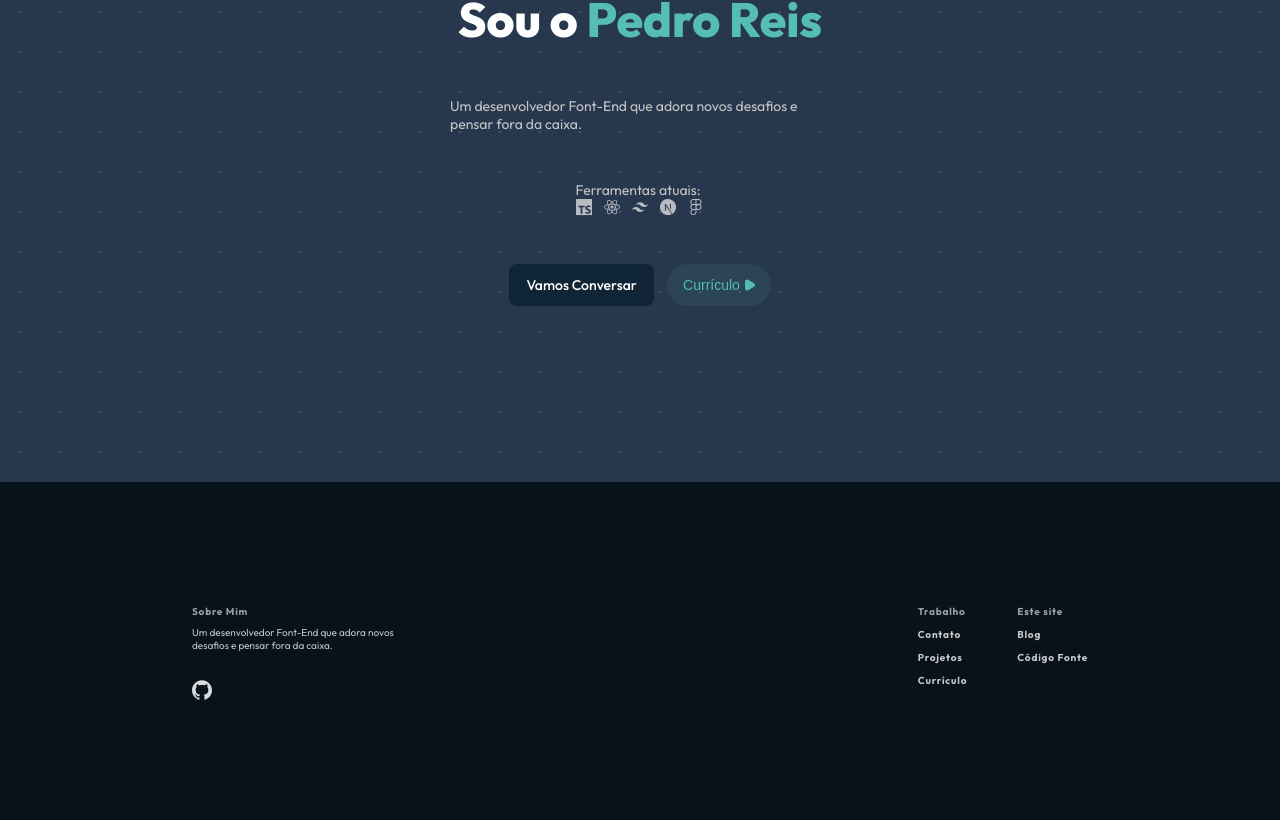
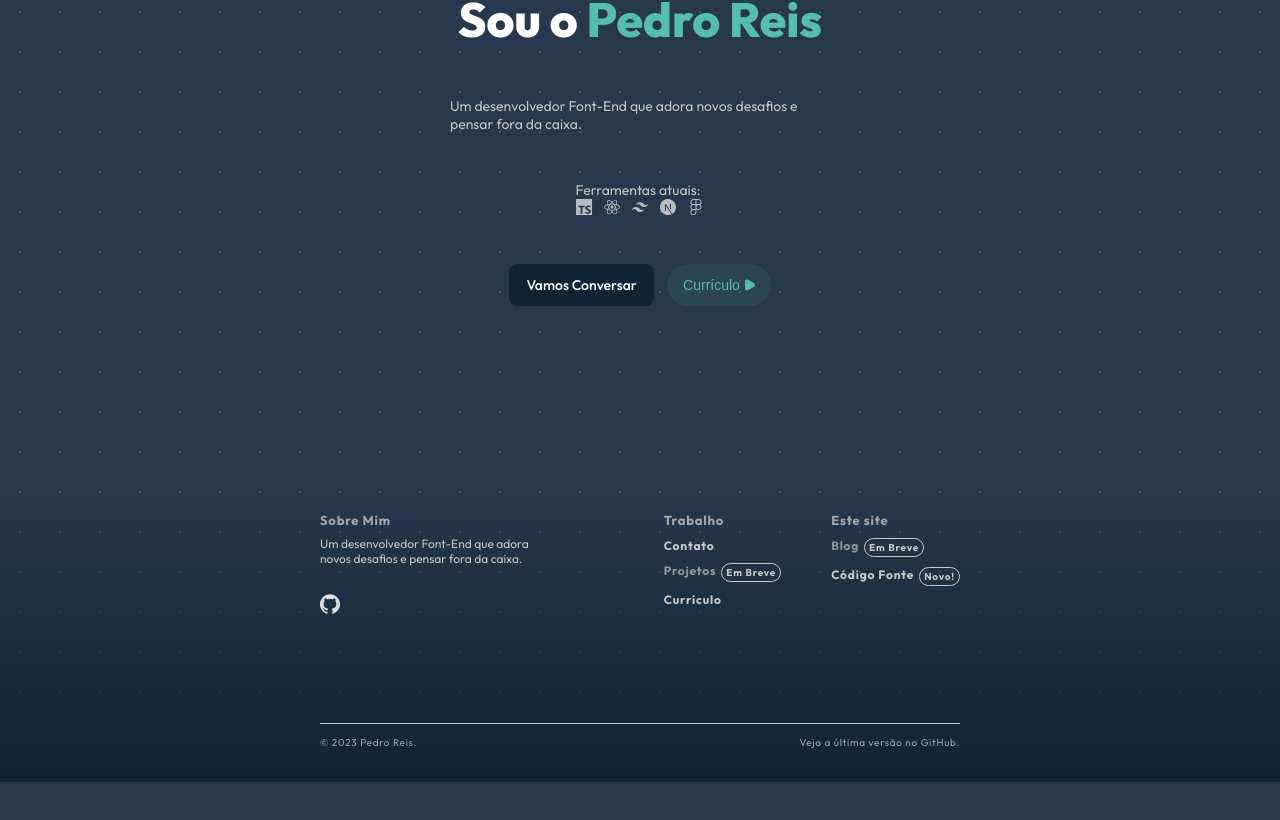
Before and after one commit to itspedro/preis.tech, a Next.js app: page / in a window 1280 px wide. Shown: the part 248-1068 px from the top of the page. After the commit the page ends 1030 px from the top, so only its background shows below. Built offline with nearby package versions, Linux system fonts and the light colour scheme.

Commit message:
[+]feat: redesign footer component

```diff
--- a/src/components/Footer/footer-about.tsx
+++ b/src/components/Footer/footer-about.tsx
@@ -12,7 +12,7 @@ const Container = styled.div`
 
 const Title = styled.h3`
   color: ${props => props.theme.text80};
-  font-size: 10px;
+  font-size: 13px;
   font-family: inherit;
   font-style: normal;
   font-weight: 700;
@@ -22,7 +22,7 @@ const Title = styled.h3`
 
 const Text = styled.p`
   color: ${props => props.theme.text};
-  font-size: 10px;
+  font-size: 12px;
   font-family: inherit;
   font-style: normal;
   font-weight: 400;
--- a/src/components/Footer/footer-cols.tsx
+++ b/src/components/Footer/footer-cols.tsx
@@ -2,8 +2,11 @@ import Link from "next/link";
 import styled from "styled-components";
 
 interface LinksProps {
+  id: number;
   name: string;
   url: string;
+  $soon?: boolean;
+  $new?: boolean;
 };
 
 interface FooterColsProps {
@@ -17,7 +20,41 @@ const FooterColContainer = styled.div`
   gap: 10px;
 `
 
-const FooterColItem = styled.div`
+const FooterColItem = styled.div<{
+  $soon: boolean,
+  $new: boolean
+}>`
+  display: flex;
+  gap: 5px;
+  color: ${props => props.$soon ? props.theme.text70 : props.theme.textLight};
+  font-size: 12px;
+  font-family: inherit;
+  font-style: normal;
+  font-weight: 700;
+  line-height: normal;
+  letter-spacing: 0.8px;
+  text-decoration: none;
+  transition: 0.3s;
+  ${props => !props.$soon && `
+    &:hover {
+      color: ${props.theme.textBold};
+    };
+  `};
+  cursor: ${props => props.$soon ? "default" : "pointer"};
+
+`
+
+const FooterColTitle = styled.h3`
+  color: ${props => props.theme.text80};
+  font-size: 13px;
+  font-family: inherit;
+  font-style: normal;
+  font-weight: 700;
+  line-height: normal;
+  letter-spacing: 0.8px;
+`
+
+const SoonLabel = styled.span`
   color: ${props => props.theme.textLight};
   font-size: 10px;
   font-family: inherit;
@@ -27,37 +64,37 @@ const FooterColItem = styled.div`
   letter-spacing: 0.8px;
   text-decoration: none;
   transition: 0.3s;
-  cursor: pointer;
-
-  &:hover {
-    color: ${props => props.theme.textBold};
-  };
+  border: 1px solid ${props => props.theme.textLight};
+  border-radius: 10px;
+  padding: 2px 4px;
 `
 
-const FooterColTitle = styled.h3`
-  color: ${props => props.theme.text80};
-  font-size: 10px;
-  font-family: inherit;
-  font-style: normal;
-  font-weight: 700;
-  line-height: normal;
-  letter-spacing: 0.8px;
-`
 
 function FooterCol(props: FooterColsProps) {
 
   return (
-    <FooterColContainer>
+    <FooterColContainer key={props.title}>
       <FooterColTitle>{props.title}</FooterColTitle>
-      {props.links.map((link, index) => {
+      {props.links.map((link) => {
+        link.$soon = link.$soon ?? false;
+        link.$new = link.$new ?? false;
         return (
-          <Link key={index} href={link.url}>
-            <FooterColItem key={index}>{link.name}</FooterColItem>
+          <Link key={link.id} href={!link.$soon ? link.url : ''}>
+            <FooterColItem
+              $soon={link.$soon}
+              $new={link.$new}
+            >
+              {link.name}
+              {link.$soon || link.$new ? (
+                <SoonLabel>
+                  {link.$soon ? 'Em Breve' : 'Novo!'}
+                </SoonLabel>
+              ): null}
+            </FooterColItem>
           </Link>
         )
       })}
     </FooterColContainer>
-
   );
 };
 
--- a/src/components/Footer/footer.tsx
+++ b/src/components/Footer/footer.tsx
@@ -6,23 +6,25 @@ import FooterSobre from './footer-about';
 
 const FooterRoot = styled.footer`
   display: flex;
+  flex-direction: column;
   align-items: center;
-  justify-content: center;
-  height: 340px;
-  background-color: ${props => props.theme.secondary};
+  justify-content: space-around;
+  height: 300px;
+  background: linear-gradient(180deg, transparent, ${props => props.theme.tertiary});
 `
 
 const FooterContent = styled.div`
   display: flex;
   justify-content: space-between;
-  width: 70%;
+  width: 50%;
   margin: 0 auto;
+  margin-bottom: 50px;
 
   @media (max-width: 768px) {
     flex-direction: column;
     gap: 50px;
-  }
-
+    width: 80%;
+  };
 `
 
 const FooterCols = styled.div`
@@ -30,6 +32,30 @@ const FooterCols = styled.div`
   align-items: start;
   gap: 50px;
 `
+
+const FooterCopy = styled.div`
+  width: 50%;
+  display: flex;
+  justify-content: space-between;
+  border-top: 1px solid #C9C9C9;
+  height: 30px;
+  align-items: flex-end;
+
+  @media (max-width: 768px) {
+    width: 80%;
+  }
+`
+
+const Copy = styled.p`
+  color:  rgba(196, 196, 196, 0.80);
+  font-size: 10px;
+  font-family: inherit;
+  font-style: normal;
+  font-weight: 400;
+  line-height: 20px;
+  letter-spacing: 0.7px;
+`
+
 
 function Footer() {
   return (
@@ -40,20 +66,47 @@ function Footer() {
           <FooterCol
             title="Trabalho"
             links={[
-              { name: "Contato", url: "mailto:contato@preis.tech" },
-              { name: "Projetos", url: "https://github.com/itspedro?tab=repositories" },
-              { name: "Currículo", url: "https://cutt.ly/HwukbJnT" }
+              {
+                id: 1,
+                name: "Contato",
+                url: "mailto:contato@preis.tech"
+              },
+              {
+                id: 2,
+                name: "Projetos",
+                url: "",
+                $soon: true
+              },
+              {
+                id: 3,
+                name: "Currículo",
+                url: "https://cutt.ly/HwukbJnT"
+              }
             ]}
           />
           <FooterCol
             title="Este site"
             links={[
-              { name: "Blog", url: "/" },
-              { name: "Código Fonte", url: "mailto:contato@preis.tech" },
+              {
+                id: 4,
+                name: "Blog",
+                url: "",
+                $soon: true
+              },
+              {
+                id: 5,
+                name: "Código Fonte",
+                url: "https://github.com/itsPedro/preis.tech",
+                $new: true
+              }
             ]}
             />
         </FooterCols>
       </FooterContent>
+      <FooterCopy>
+        <Copy>© 2023 Pedro Reis.</Copy>
+        <Copy>Veja a última versão no GitHub.</Copy>
+      </FooterCopy>
     </FooterRoot>
   );
 };
```
